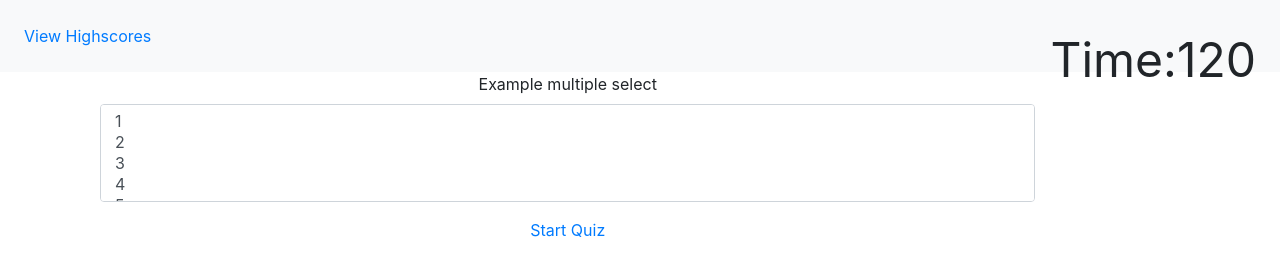
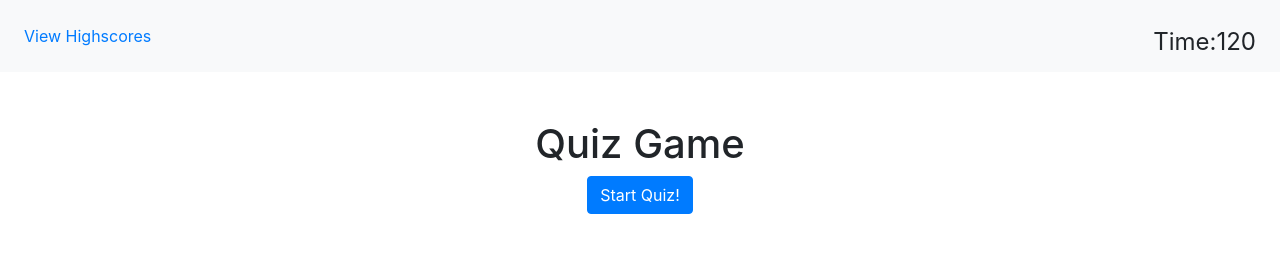
Before and after one commit to Th3Freeman/Coding_Quiz, a plain HTML site: page index.html in a window 1280 px wide. Drawn offline with nearby package versions, Linux system fonts and the light colour scheme.

Commit message:
added bootstrap notation to hide questions on homepage

```diff
--- a/index.html
+++ b/index.html
@@ -12,24 +12,31 @@
 </head>
 
 <body>
-    <nav class="p-4 bg-light">
+    <nav class="p-4 mb-5 bg-light">
         <a class="viewHigh" href="viewHighScores.html">View Highscores</a>
-        <div class="float-right timer">Time:120</div>
+        <span class="float-right timer">Time:120</span>
     </nav>
-
 
     <div class="container">
         <div class="row justify-content-center">
-            <div class="col text-center quizBody">
+            <div class="col-8 text-center quizBody">
+                <h1>Quiz Game</h1>
+                <button class="btn btn-primary">Start Quiz!</button>
+            </div>
+        </div>
+    </div>
+
+    <div class="container d-none">
+        <div class="row justify-content-center">
+            <div class="col-8 text-center quizBody">
                 <form action="">
-                    <div class="form-group">
-                        <label for="exampleFormControlSelect2">Example multiple select</label>
+                    <div class="form-group mt-5">
+                        <label for="exampleFormControlSelect2">Question?</label>
                         <select multiple class="form-control" id="exampleFormControlSelect2">
                             <option>1</option>
                             <option>2</option>
                             <option>3</option>
                             <option>4</option>
-                            <option>5</option>
                         </select>
                     </div>
 
@@ -39,7 +46,6 @@
                     <div class="finalScore">
 
                     </div>
-                    <a class="start" href="">Start Quiz</a>
                 </form>
 
 
@@ -49,10 +55,10 @@
 
     </div>
 
-    <script src="assets/java.js"></script>
     <script src="https://cdnjs.cloudflare.com/ajax/libs/jquery/3.4.1/jquery.slim.min.js"></script>
     <script src="https://cdnjs.cloudflare.com/ajax/libs/popper.js/1.15.0/umd/popper.min.js"></script>
     <script src="https://cdnjs.cloudflare.com/ajax/libs/twitter-bootstrap/4.3.1/js/bootstrap.min.js"></script>
+    <script src="assets/java.js"></script>
 </body>
 
 </html>
--- a/style/style.css
+++ b/style/style.css
@@ -1,3 +1,3 @@
 .timer {
-    font-size: 300%;
+    font-size: 150%;
 }
```
